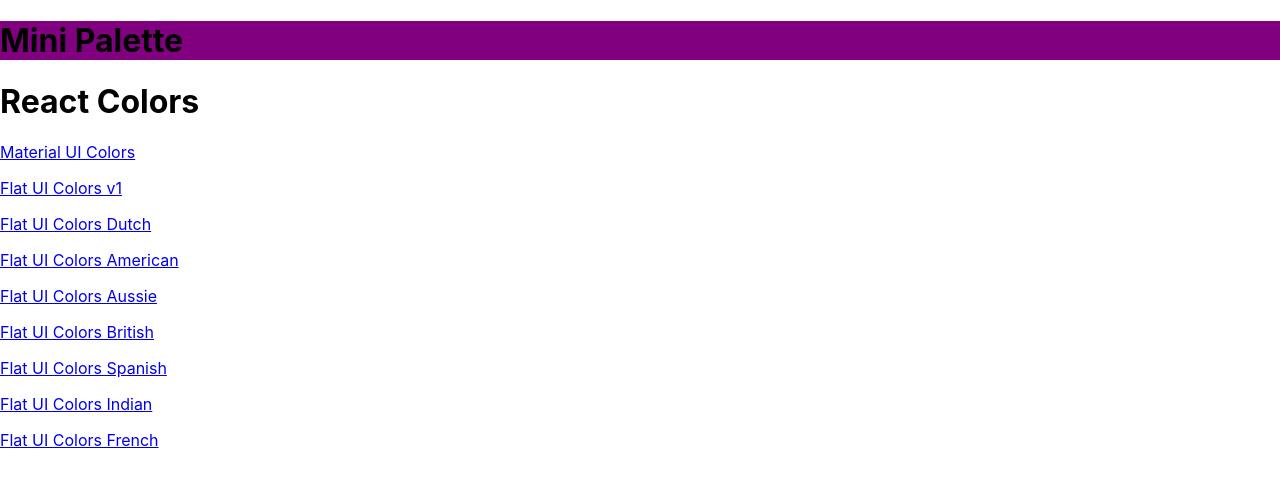
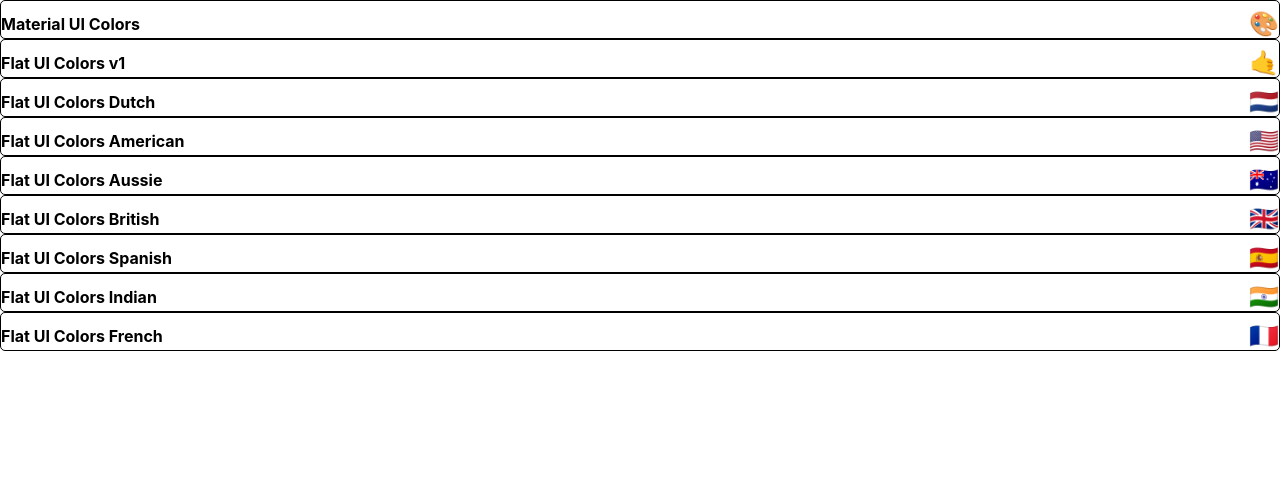
Before and after one commit to dvlprdave/Color-Burst, a React (Create React App) app: page / in a window 1280 px wide. Shown: the top 484 px of the page. Built offline with nearby package versions, Linux system fonts and the light colour scheme.

Commit message:
Styling MiniPalette with styled components

```diff
--- a/package.json
+++ b/package.json
@@ -6,7 +6,6 @@
     "@babel/runtime": "^7.5.5",
     "@material-ui/core": "^4.3.1",
     "@material-ui/icons": "^4.2.1",
-    "@material-ui/styles": "^4.3.0",
     "react": "^16.8.6",
     "react-copy-to-clipboard": "^5.0.1",
     "react-dom": "^16.8.6",
--- a/src/components/MiniPalette.js
+++ b/src/components/MiniPalette.js
@@ -2,13 +2,45 @@
 import styled from 'styled-components'
 
 const Main = styled.div`
-  background: purple;
+  background: white;
+  border: 1px solid black;
+  border-radius: 5px;
+  position: relative;
+  overflow: hidden;
+
+   &:hover {
+    cursor: pointer;
+   }
 `
 
-const MiniPalette = (props) => (
-  <Main>
-    <h1>Mini Palette</h1>
-  </Main>
-)
+const Colors = styled.div`
+  background-color: grey;
+`
+
+const Title = styled.h5`
+  display: flex;
+  justify-content: space-between;
+  align-items: center;
+  position: relative;
+  margin: 0;
+  color: black;
+  padding-top: 0.5rem;
+  font-size: 1rem;
+`
+
+const Emoji = styled.span`
+  font-size: 1.5rem;
+  margin-left: 0.5rem;
+`
+
+const MiniPalette = ({ paletteName, emoji }) => {
+  // const { paletteName, emoji } = props
+  return (
+    <Main>
+      <Colors></Colors>
+      <Title>{paletteName} <Emoji>{emoji}</Emoji></Title>
+    </Main>
+  )
+}
 
 export default MiniPalette
--- a/src/components/PaletteList/PaletteList.js
+++ b/src/components/PaletteList/PaletteList.js
@@ -1,5 +1,4 @@
 import React, { Component } from 'react'
-import { Link } from 'react-router-dom'
 import MiniPalette from '../MiniPalette';
 
 class PaletteList extends Component {
@@ -7,12 +6,8 @@
     const { palettes } = this.props
     return (
       <div>
-        <MiniPalette />
-        <h1>React Colors</h1>
         {palettes.map(palette => (
-          <p>
-            <Link to={`/palette/${palette.id}`}>{palette.paletteName}</Link>
-          </p>
+          <MiniPalette {...palette} />
         ))}
       </div>
     );
```
